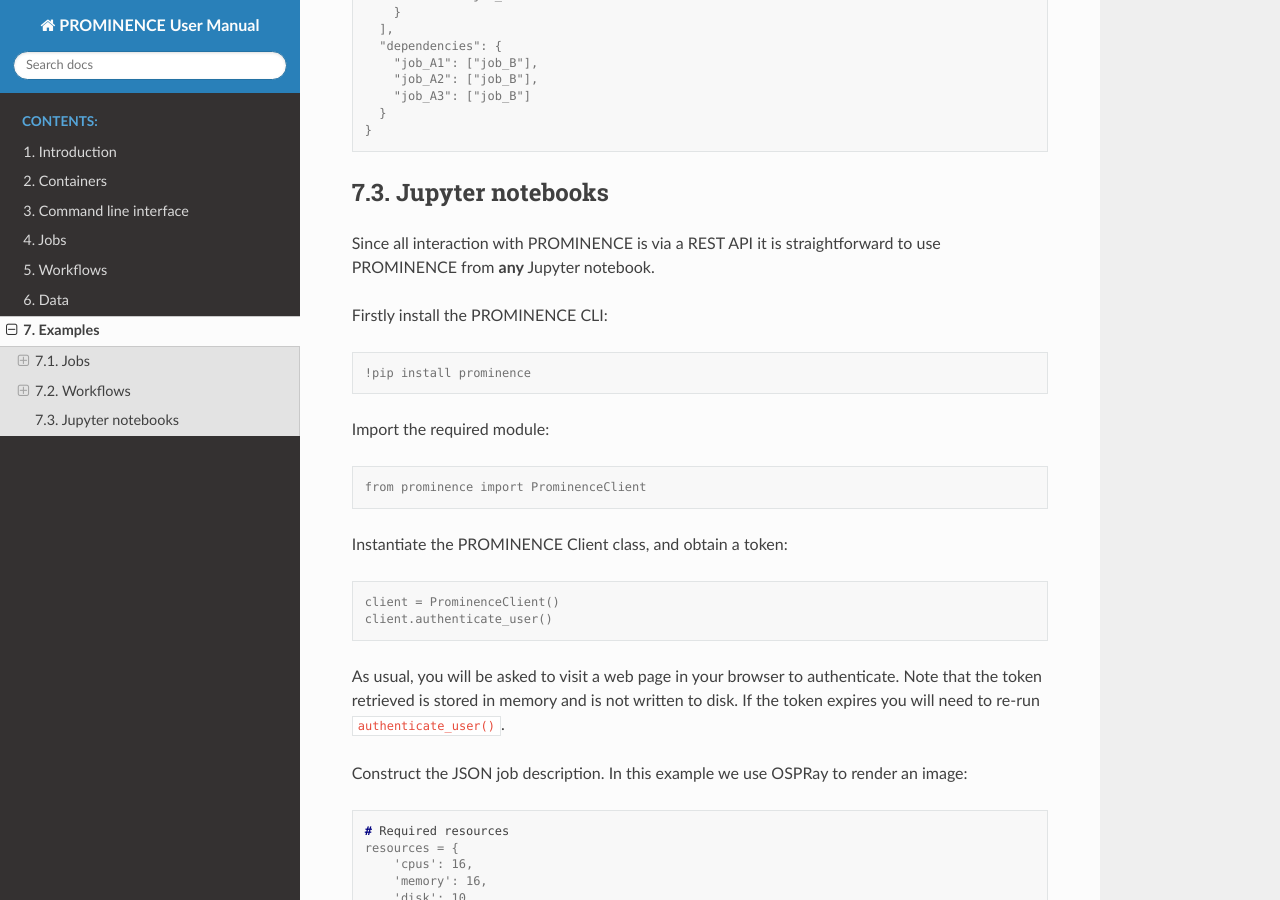
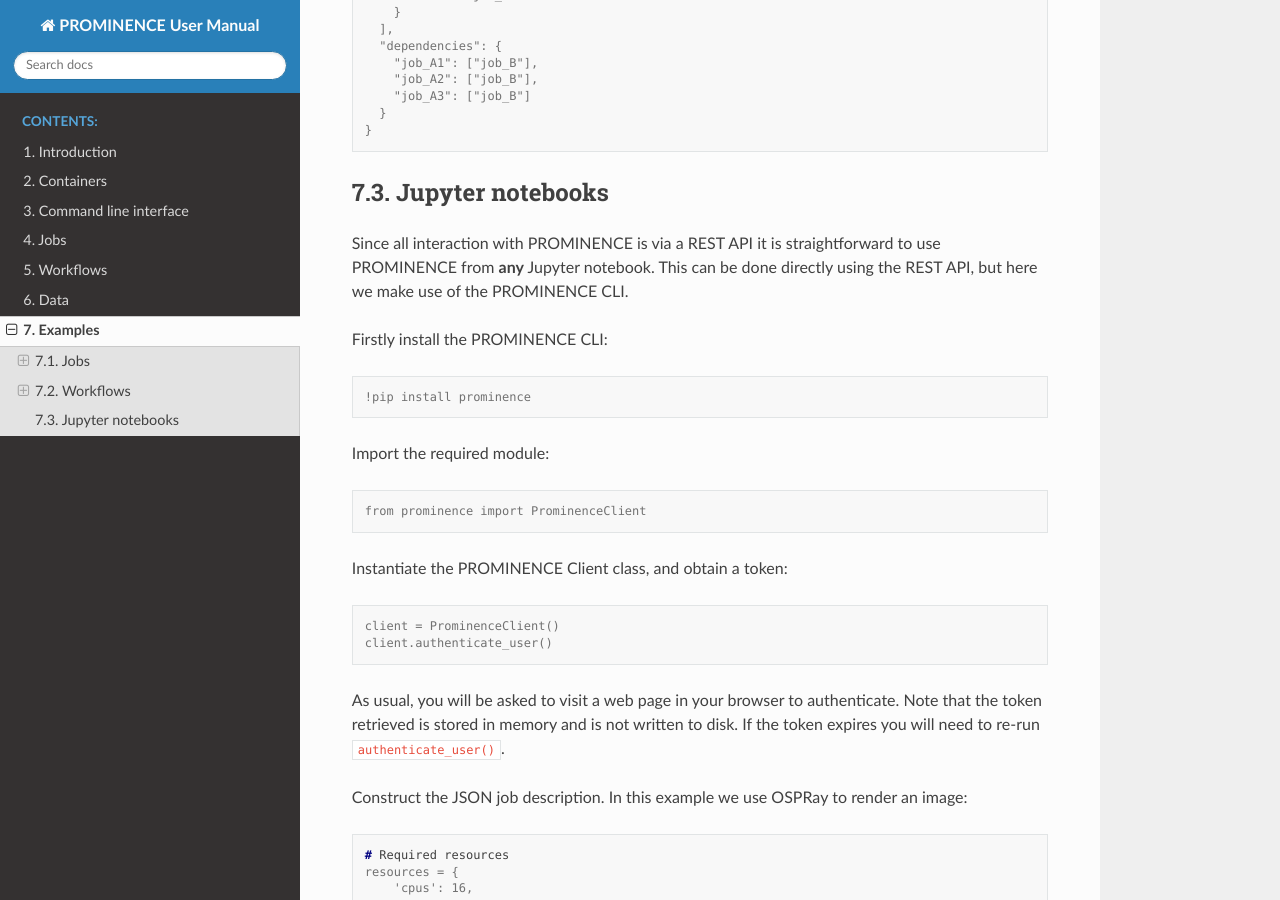
Before and after one commit to prominence-eosc/docs-eosc, a Sphinx documentation site: the page built from source/examples.rst, in a window 1280 px wide and 900 px high, scrolled down 4346 px. Built offline with Sphinx 7.4.7 and the Read the Docs theme 2.0.0, drawn with Linux system fonts in a browser that asks for light colours.

Commit message:
Minor adjustment

```diff
--- a/source/examples.rst
+++ b/source/examples.rst
@@ -223,7 +223,7 @@
 Jupyter notebooks
 -----------------
 
-Since all interaction with PROMINENCE is via a REST API it is straightforward to use PROMINENCE from **any** Jupyter notebook.
+Since all interaction with PROMINENCE is via a REST API it is straightforward to use PROMINENCE from **any** Jupyter notebook. This can be done directly using the REST API, but here we make use of the PROMINENCE CLI.
 
 Firstly install the PROMINENCE CLI:
 
```
